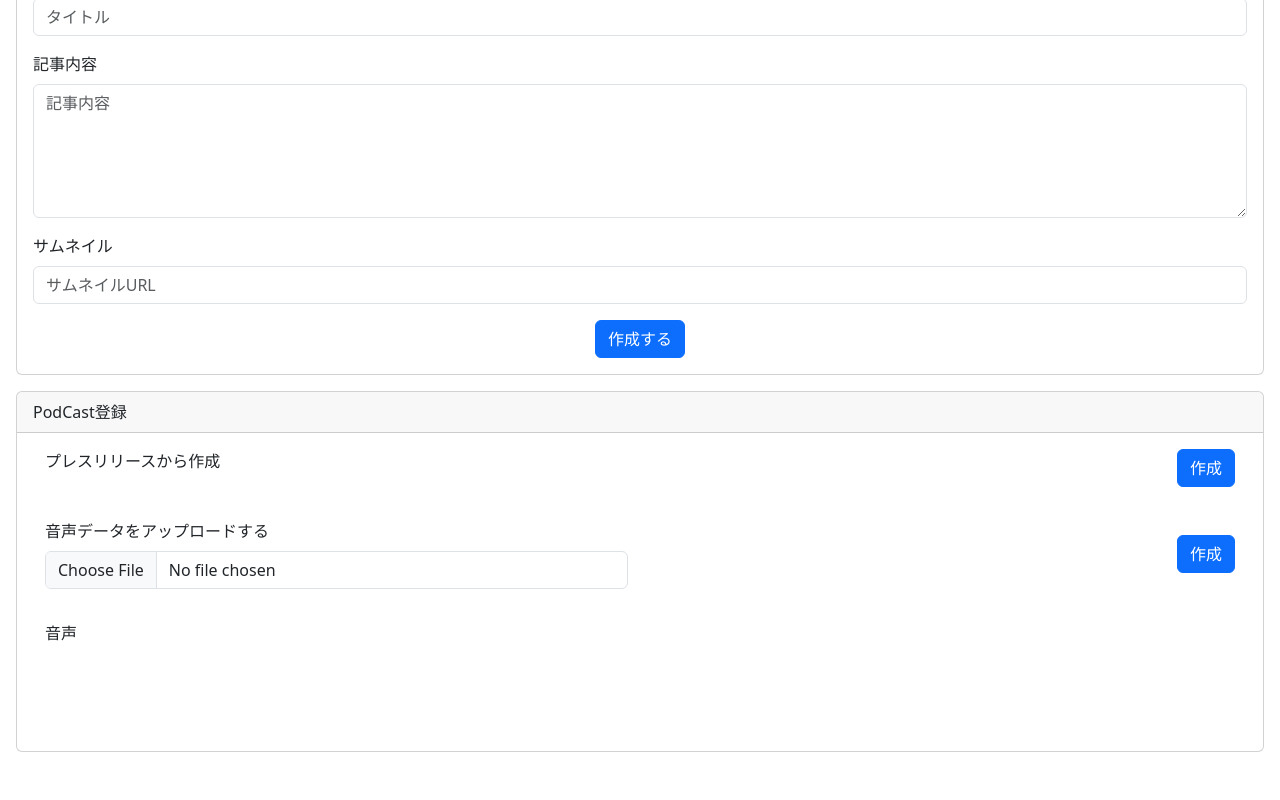
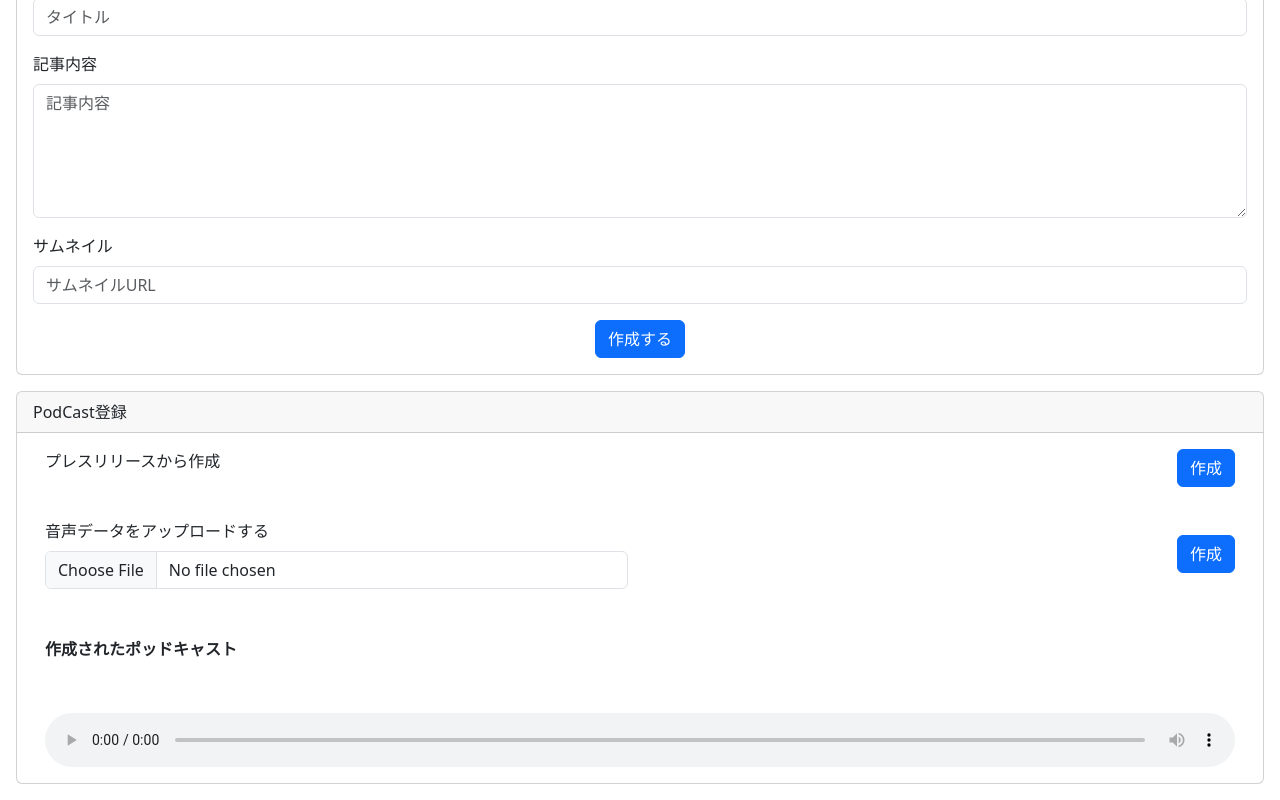
Before and after one commit to AyakaYoshida501/prtimes-hackathon-fe, a Next.js app in the folder prtimes-hackathon-fe/: page /press_release in a window 1280 px wide. Shown: the part 250-1050 px from the top of the page. Before the commit the page ends 1018 px from the top, so only its background shows below. Built offline with nearby package versions, Linux system fonts and the light colour scheme.

Commit message:
change audio import

```diff
--- a/prtimes-hackathon-fe/src/app/press_release/page.tsx
+++ b/prtimes-hackathon-fe/src/app/press_release/page.tsx
@@ -6,7 +6,7 @@ import { PressData } from "../../models/press_response";
 import "bootstrap/dist/css/bootstrap.min.css";
 import CustomButton from "../../components/CustomButton";
 import dynamic from "next/dynamic";
-const AudioPlayer = dynamic(() => import("react-player"), { ssr: false });
+import { AudioPlayer } from "../../components/AudioPlayer";
 
 export default function PressRelease() {
   const [press, setPress] = useState<PressData>({
@@ -180,12 +180,10 @@ export default function PressRelease() {
             <CustomButton variant="primary" text="作成" />
           </Col>
         </Row>
-        <Row className="m-3">
-          <Col>
-            音声
-            <AudioPlayer url={podcastUrl} controls width="50%" height="90px" />
-          </Col>
-        </Row>
+        <AudioPlayer
+          url="https://www.soundhelix.com/examples/mp3/SoundHelix-Song-1.mp3"
+          title="作成されたポッドキャスト"
+        />
       </Card>
     </>
   );
```
Also changed, not shown: prtimes-hackathon-fe/src/app/press_release/[id]/page.tsx (+14 -0 lines).
